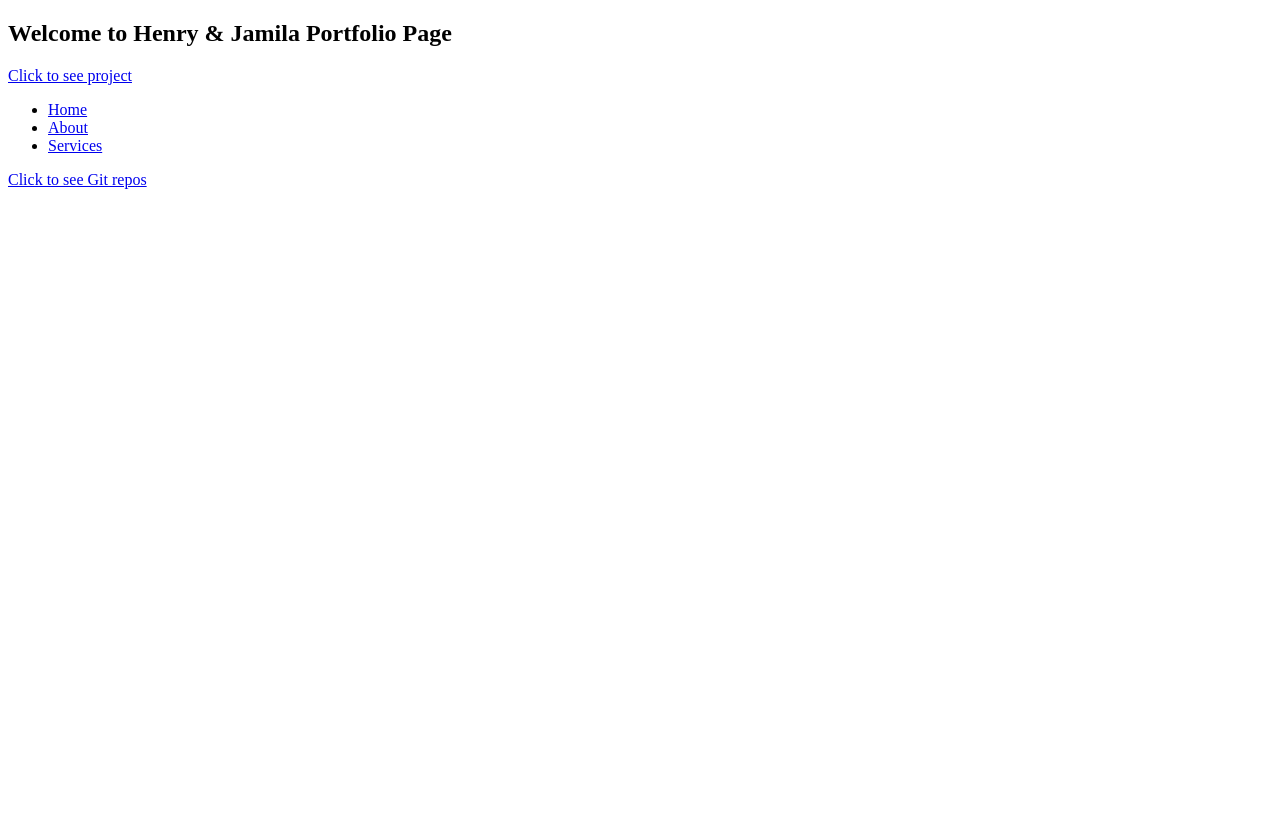
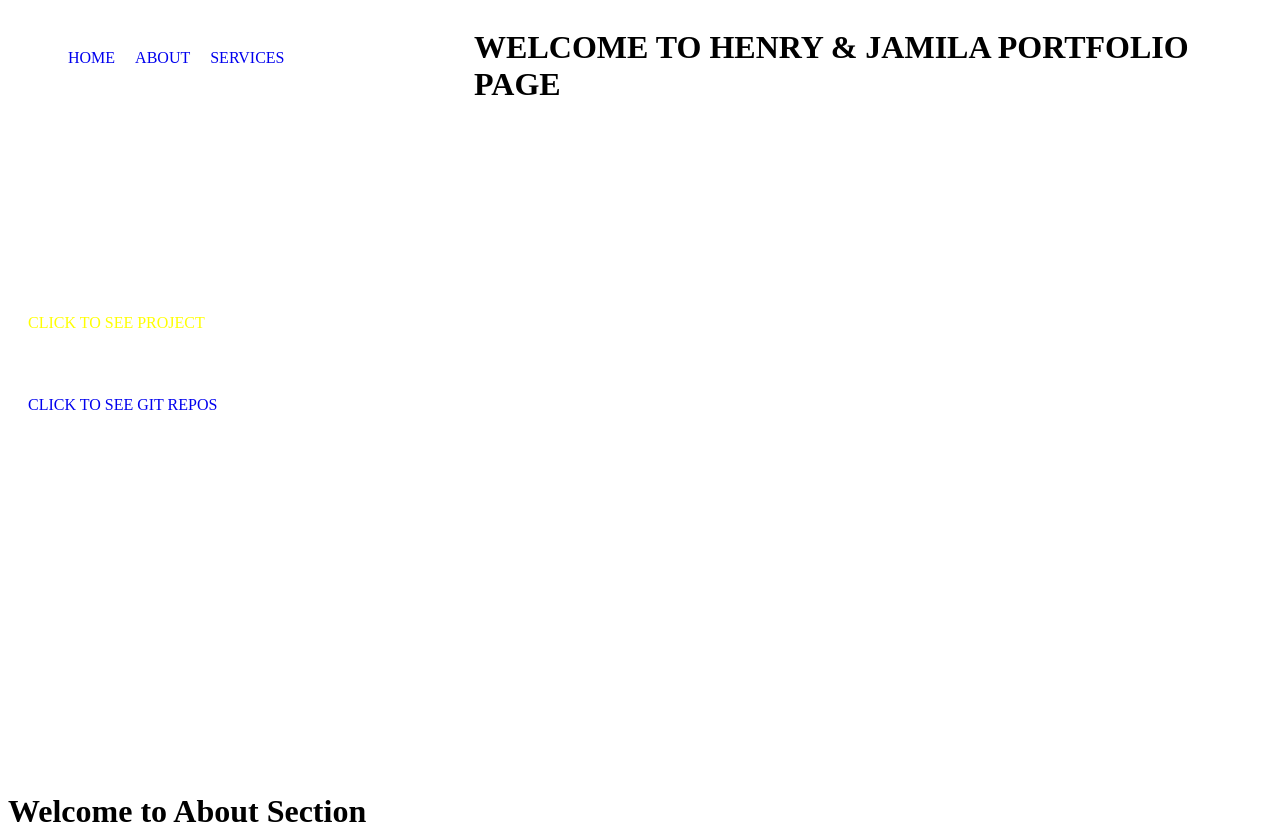
Before and after one commit to henrycode460/microverse-henry-jamila, a plain HTML site: page index.html in a window 1280 px wide. Shown: the top 833 px of the page. Before the commit the page ends 800 px from the top, so only its background shows below. Drawn offline with Linux system fonts and the light colour scheme.

Commit message:
final commit- added height

```diff
--- a/css/style.css
+++ b/css/style.css
@@ -3,3 +3,25 @@
     background-color: blue;
   }
 }
+
+ul{
+  display: flex;
+  list-style:  none;
+  margin-top: 15%;
+}
+
+a{
+  text-decoration: none;
+  margin-left: 20px;
+  text-transform: uppercase;
+
+}
+
+.view-point{
+  display: flex;
+}
+
+#welcome-section{
+  margin-left: 15%;
+  text-transform: uppercase;
+}
--- a/index.html
+++ b/index.html
@@ -2,18 +2,34 @@
 <html lang="en">
   <head>
     <meta charset="UTF-8" />
-    <title>Fork Me! FCC: Test Suite Template</title>
+    <title>Microverse Henry & Jamila Collab</title>
     <link rel="stylesheet" href="css/style.css" />
   </head>
 
   <body>
-    <section id="welcome-section">
-      <h1>Welcome to Henry & Jamila Portfolio Page</h1>
-    </section>
+
+    <div class="view-point">
+      <nav id="navbar">
+        <ul>
+          <li><a href="#">Home</a></li>
+          <li><a href="#about">About</a></li>
+          <li><a href="#service">Services</a></li>
+        </ul>
+
+      </nav>
+
+      <div id="welcome-section">
+       <h1> Welcome to Henry & Jamila Portfolio Page </h1>
+      </div>
+
+
+    </div>
+    <div style="margin-top: 15%;"></div>
+
 
     <div id="projects">
       <div class="project-tile">
-        <a
+        <a style="color: yellow;"
           href="https://github.com/henrycode460/microverse-henry-jamila"
           target="_blank"
           >Click to see project
@@ -23,18 +39,22 @@
       </div>
     </div>
 
-    <nav id="navbar">
-      <ul>
-        <li><a href="#">Home</a></li>
-        <li><a href="#about">About</a></li>
-        <li><a href="#Services">Services</a></li>
-      </ul>
-
-    </nav>
+  <div style="margin-top: 5%;"></div>
 
     <a href="https://github.com/henrycode460/microverse-henry-jamila">Click to see Git repos</a>
 
 
+    <div style="margin-top: 30%;"></div>
+    <div id="about">
+      <H1>Welcome to About Section</H1>
+    </div>
+
+    <div style="margin-top: 30%;"></div>
+
+
+    <div id="service">
+      <h1>Welcome to Services Section</h1>
+    </div>
 
 
 
```
